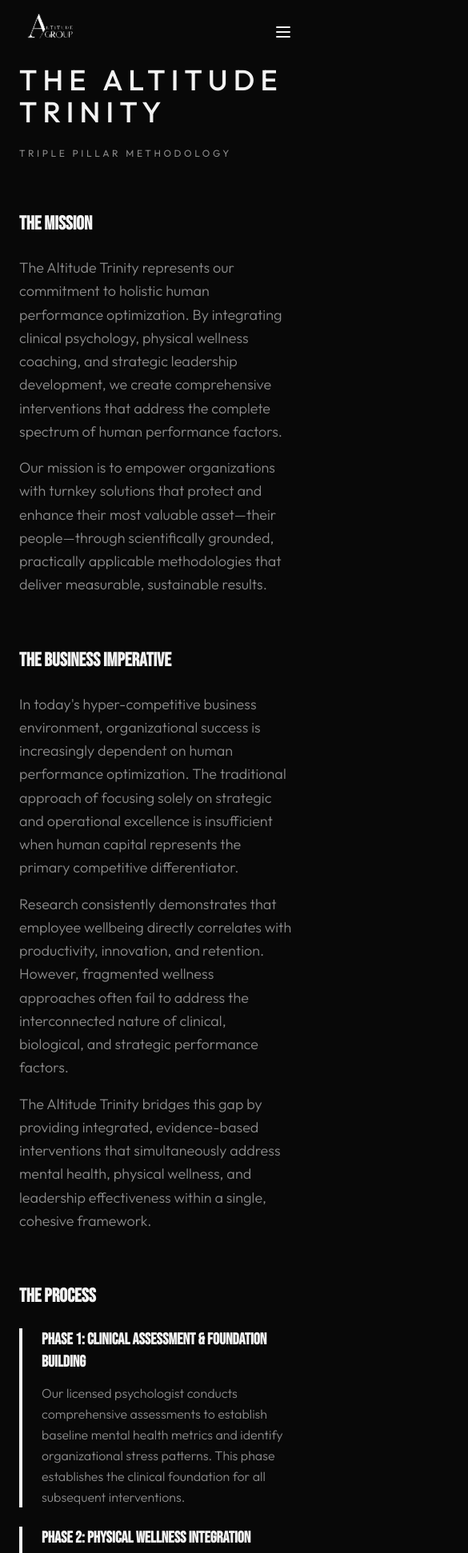
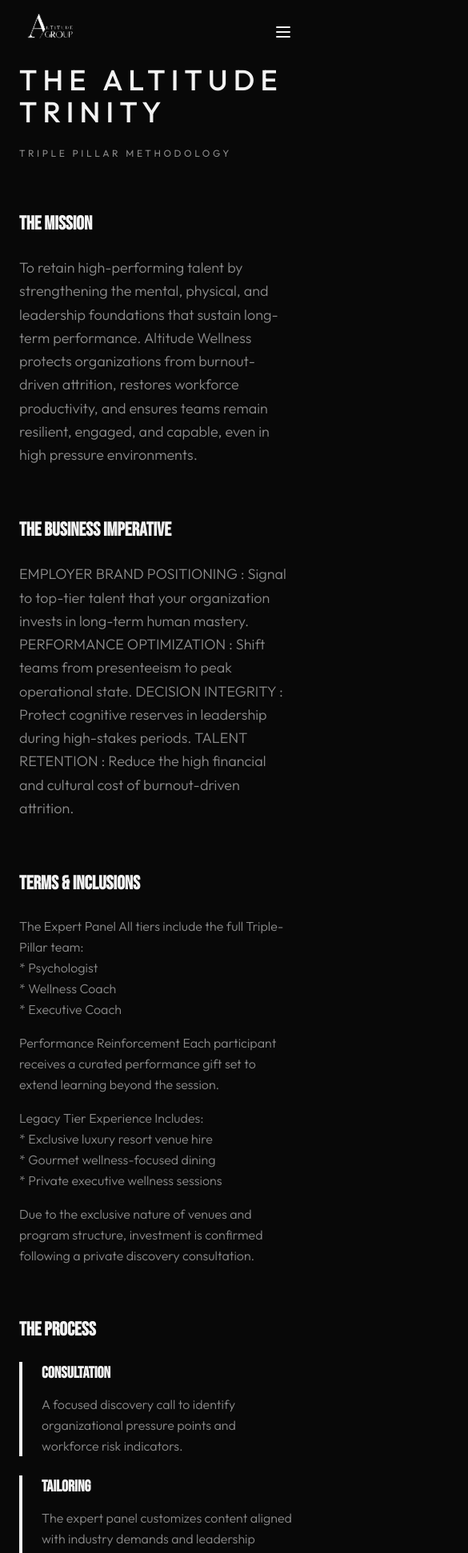
Before and after one commit to whitevolfe/altitute-recruitment, a React (Vite) app: page /packages/altitude-trinity in a window 390 px wide. Shown: the top 1942 px of the page at 80% size, 585 px wide, since content can reach past the window. Built offline with nearby package versions, Linux system fonts and the light colour scheme; the HTML template or start-up script is replaced by a standard one.

Commit message:
latest wellness package content changes and brandlogo

```diff
--- a/src/components/BrandLogosSection.tsx
+++ b/src/components/BrandLogosSection.tsx
@@ -1,15 +1,13 @@
 const BrandLogosSection = () => {
-  // Path starts from /public automatically
-  const logos1 = [
-    // '/brandlogos/1.svg',
-    '/brandlogos/2.svg',
-    '/brandlogos/3.svg',
-    '/brandlogos/4.svg',
-    '/brandlogos/20.svg',
-    '/brandlogos/2.svg',
-    '/brandlogos/3.svg',
-    '/brandlogos/4.svg',
-    '/brandlogos/20.svg',
+  const brands = [
+    'ALTITUDE GROUP',
+    'ALTITUDE TALENT',
+    'ALTITUDE WELLNESS',
+    'ALTITUDE GLOBAL',
+    'ALTITUDE GROUP',
+    'ALTITUDE TALENT',
+    'ALTITUDE WELLNESS',
+    'ALTITUDE GLOBAL',
   ];
 
   // const logos2 = [
@@ -25,13 +23,11 @@ const BrandLogosSection = () => {
         {/* First marquee */}
         <div className='flex overflow-hidden mb-1'>
           <div className='flex animate-marquee-left'>
-            {logos1.map((logo, index) => (
-              <div key={index} className='flex-shrink-0 mx-4'>
-                <img
-                  src={logo}
-                  alt={`Brand Logo ${index + 1}`}
-                  className='h-16 w-60'
-                />
+            {brands.map((brand, index) => (
+              <div key={index} className='flex-shrink-0 mx-8'>
+                <span className='text-white text-2xl font-bold tracking-wider'>
+                  {brand}
+                </span>
               </div>
             ))}
             {/* {logos1.map((logo, index) => (
--- a/src/components/WellnessSection.tsx
+++ b/src/components/WellnessSection.tsx
@@ -83,7 +83,7 @@ const WellnessSection = () => {
           {packages.map((pkg, i) => (
             <ScrollReveal key={pkg.name} delay={0.15 + i * 0.1}>
               <div className='border border-border p-8 md:p-10 flex flex-col h-full hover:border-foreground/20 transition-colors duration-500'>
-                <h3 className='font-display text-2xl tracking-wide text-black px-4 py-2 mb-3'>
+                <h3 className='font-body font-bold text-2xl tracking-wide text-black px-4 py-2 mb-3'>
                   {pkg.name}
                 </h3>
                 <p className='text-xs tracking-[0.2em] uppercase text-black mb-3 font-body'>
--- a/src/pages/AltitudeTrinityPage.tsx
+++ b/src/pages/AltitudeTrinityPage.tsx
@@ -1,8 +1,12 @@
+import { useState } from 'react';
 import Header from '@/components/Header';
 import Footer from '@/components/Footer';
 import ScrollReveal from '@/components/ScrollReveal';
+import { Button } from '@/components/ui/button';
 
 const AltitudeTrinityPage = () => {
+  const [isOpen, setIsOpen] = useState(false);
+
   return (
     <div className='min-h-screen bg-background'>
       <Header />
@@ -24,19 +28,19 @@ const AltitudeTrinityPage = () => {
                   The Mission
                 </h2>
                 <p className='text-muted-foreground font-body font-light text-lg leading-relaxed mb-4'>
-                  The Altitude Trinity represents our commitment to holistic
-                  human performance optimization. By integrating clinical
-                  psychology, physical wellness coaching, and strategic
-                  leadership development, we create comprehensive interventions
-                  that address the complete spectrum of human performance
-                  factors.
+                  To retain high-performing talent by strengthening the mental,
+                  physical, and leadership foundations that sustain long-term
+                  performance. Altitude Wellness protects organizations from
+                  burnout-driven attrition, restores workforce productivity, and
+                  ensures teams remain resilient, engaged, and capable, even in
+                  high pressure environments.
                 </p>
-                <p className='text-muted-foreground font-body font-light text-lg leading-relaxed'>
+                {/* <p className='text-muted-foreground font-body font-light text-lg leading-relaxed'>
                   Our mission is to empower organizations with turnkey solutions
                   that protect and enhance their most valuable asset—their
                   people—through scientifically grounded, practically applicable
                   methodologies that deliver measurable, sustainable results.
-                </p>
+                </p> */}
               </section>
             </ScrollReveal>
 
@@ -46,29 +50,86 @@ const AltitudeTrinityPage = () => {
                   The Business Imperative
                 </h2>
                 <p className='text-muted-foreground font-body font-light text-lg leading-relaxed mb-4'>
-                  In today's hyper-competitive business environment,
-                  organizational success is increasingly dependent on human
-                  performance optimization. The traditional approach of focusing
-                  solely on strategic and operational excellence is insufficient
-                  when human capital represents the primary competitive
-                  differentiator.
+                  EMPLOYER BRAND POSITIONING : Signal to top-tier talent that
+                  your organization invests in long-term human mastery.
+                  PERFORMANCE OPTIMIZATION : Shift teams from presenteeism to
+                  peak operational state. DECISION INTEGRITY : Protect cognitive
+                  reserves in leadership during high-stakes periods. TALENT
+                  RETENTION : Reduce the high financial and cultural cost of
+                  burnout-driven attrition.
                 </p>
-                <p className='text-muted-foreground font-body font-light text-lg leading-relaxed mb-4'>
+                {/* <p className='text-muted-foreground font-body font-light text-lg leading-relaxed mb-4'>
                   Research consistently demonstrates that employee wellbeing
                   directly correlates with productivity, innovation, and
                   retention. However, fragmented wellness approaches often fail
                   to address the interconnected nature of clinical, biological,
                   and strategic performance factors.
-                </p>
-                <p className='text-muted-foreground font-body font-light text-lg leading-relaxed'>
+                </p> */}
+                {/* <p className='text-muted-foreground font-body font-light text-lg leading-relaxed'>
                   The Altitude Trinity bridges this gap by providing integrated,
                   evidence-based interventions that simultaneously address
                   mental health, physical wellness, and leadership effectiveness
                   within a single, cohesive framework.
-                </p>
+                </p> */}
               </section>
             </ScrollReveal>
 
+            <ScrollReveal delay={0.4}>
+              <section>
+                <h2 className='text-2xl md:text-3xl font-display font-semibold text-foreground mb-6'>
+                  Terms & Inclusions
+                </h2>
+                <div className='space-y-4'>
+                  <div>
+                    <p className='text-muted-foreground font-body font-light leading-relaxed'>
+                      The Expert Panel All tiers include the full Triple-Pillar
+                      team:
+                      <ul>
+                        <li>* Psychologist</li>
+                        <li>* Wellness Coach</li>
+                        <li>* Executive Coach</li>
+                      </ul>
+                    </p>
+                  </div>
+
+                  <div>
+                    {/* <h3 className='text-lg font-display font-semibold text-foreground mb-2'>
+                      Confidentiality
+                    </h3> */}
+                    <p className='text-muted-foreground font-body font-light leading-relaxed'>
+                      Performance Reinforcement Each participant receives a
+                      curated performance gift set to extend learning beyond the
+                      session.
+                    </p>
+                  </div>
+
+                  <div>
+                    {/* <h3 className='text-lg font-display font-semibold text-foreground mb-2'>
+                      Customization
+                    </h3> */}
+                    <p className='text-muted-foreground font-body font-light leading-relaxed'>
+                      Legacy Tier Experience Includes:
+                      <ul>
+                        <li>* Exclusive luxury resort venue hire</li>
+                        <li>* Gourmet wellness-focused dining</li>
+                        <li>* Private executive wellness sessions</li>
+                      </ul>
+                    </p>
+                  </div>
+
+                  <div>
+                    {/* <h3 className='text-lg font-display font-semibold text-foreground mb-2'>
+                      Measurement & Reporting
+                    </h3> */}
+                    <p className='text-muted-foreground font-body font-light leading-relaxed'>
+                      Due to the exclusive nature of venues and program
+                      structure, investment is confirmed following a private
+                      discovery consultation.
+                    </p>
+                  </div>
+                </div>
+              </section>
+            </ScrollReveal>
             <ScrollReveal delay={0.3}>
               <section>
                 <h2 className='text-2xl md:text-3xl font-display font-semibold text-foreground mb-6'>
@@ -77,103 +138,170 @@ const AltitudeTrinityPage = () => {
                 <div className='space-y-6'>
                   <div className='border-l-4 border-primary pl-6'>
                     <h3 className='text-xl font-display font-semibold text-foreground mb-3'>
-                      Phase 1: Clinical Assessment & Foundation Building
+                      Consultation
                     </h3>
                     <p className='text-muted-foreground font-body font-light leading-relaxed'>
-                      Our licensed psychologist conducts comprehensive
-                      assessments to establish baseline mental health metrics
-                      and identify organizational stress patterns. This phase
-                      establishes the clinical foundation for all subsequent
-                      interventions.
+                      A focused discovery call to identify organizational
+                      pressure points and workforce risk indicators.
                     </p>
                   </div>
 
                   <div className='border-l-4 border-primary pl-6'>
                     <h3 className='text-xl font-display font-semibold text-foreground mb-3'>
-                      Phase 2: Physical Wellness Integration
+                      Tailoring
                     </h3>
                     <p className='text-muted-foreground font-body font-light leading-relaxed'>
-                      Certified wellness coaches design personalized physical
-                      wellness programs that complement clinical insights,
-                      focusing on sustainable lifestyle changes that enhance
-                      cognitive function and emotional regulation.
+                      The expert panel customizes content aligned with industry
+                      demands and leadership dynamics.
                     </p>
                   </div>
 
                   <div className='border-l-4 border-primary pl-6'>
                     <h3 className='text-xl font-display font-semibold text-foreground mb-3'>
-                      Phase 3: Leadership Reinforcement
+                      Execution
                     </h3>
                     <p className='text-muted-foreground font-body font-light leading-relaxed'>
-                      Executive coaches work with leadership teams to integrate
-                      wellness principles into organizational culture, ensuring
-                      sustainable implementation and long-term performance
-                      optimization.
+                      Seamless, professionally managed delivery with minimal
+                      operational disruption.
                     </p>
                   </div>
 
                   <div className='border-l-4 border-primary pl-6'>
-                    <h3 className='text-xl font-display font-semibold text-foreground mb-3'>
+                    {/* <h3 className='text-xl font-display font-semibold text-foreground mb-3'>
                       Phase 4: Integration & Sustainment
-                    </h3>
+                    </h3> */}
                     <p className='text-muted-foreground font-body font-light leading-relaxed'>
-                      Comprehensive follow-up programs ensure lasting change
-                      through ongoing support, measurement, and adjustment based
-                      on real-world organizational dynamics.
-                    </p>
-                  </div>
-                </div>
-              </section>
-            </ScrollReveal>
-
-            <ScrollReveal delay={0.4}>
-              <section>
-                <h2 className='text-2xl md:text-3xl font-display font-semibold text-foreground mb-6'>
-                  Terms & Conditions
-                </h2>
-                <div className='space-y-4'>
-                  <div>
-                    <h3 className='text-lg font-display font-semibold text-foreground mb-2'>
-                      Program Duration
-                    </h3>
-                    <p className='text-muted-foreground font-body font-light leading-relaxed'>
-                      The Altitude Trinity program spans 12 weeks with flexible
-                      scheduling to accommodate organizational needs and time
-                      zone considerations.
+                      Your workforce is your greatest asset. Strengthen it
                     </p>
                   </div>
 
                   <div>
-                    <h3 className='text-lg font-display font-semibold text-foreground mb-2'>
-                      Confidentiality
-                    </h3>
-                    <p className='text-muted-foreground font-body font-light leading-relaxed'>
-                      All participant information is treated with the highest
-                      level of confidentiality in accordance with international
-                      privacy standards and professional ethical guidelines.
-                    </p>
-                  </div>
+                    <Button
+                      variant='hero-outline'
+                      size='lg'
+                      onClick={() => setIsOpen(true)}
+                    >
+                      Build the team that builds your company Speak to a Talent
+                      Partner
+                    </Button>
 
-                  <div>
-                    <h3 className='text-lg font-display font-semibold text-foreground mb-2'>
-                      Customization
-                    </h3>
-                    <p className='text-muted-foreground font-body font-light leading-relaxed'>
-                      Programs are tailored to specific organizational cultures,
-                      industry requirements, and participant needs while
-                      maintaining evidence-based methodological integrity.
-                    </p>
-                  </div>
+                    {isOpen && (
+                      <div className='fixed inset-0 bg-black bg-opacity-50 flex items-center justify-center z-50'>
+                        <div className='bg-white p-6 rounded-lg max-w-md w-full mx-4'>
+                          <h3 className='text-lg font-semibold mb-4'>
+                            Speak to a Talent Partner
+                          </h3>
+                          <form
+                            action='https://api.web3forms.com/submit'
+                            method='POST'
+                            className='space-y-4'
+                            onSubmit={() => setIsOpen(false)}
+                          >
+                            <input
+                              type='hidden'
+                              name='access_key'
+                              value='YOUR_WEB3FORMS_ACCESS_KEY'
+                            />
+                            <input
+                              type='hidden'
+                              name='subject'
+                              value='New Talent Partner Inquiry'
+                            />
+                            <input
+                              type='hidden'
+                              name='from_name'
+                              value='Altitude Talent Website'
+                            />
+                            <input
+                              type='hidden'
+                              name='to'
+                              value='your-email@example.com'
+                            />
 
-                  <div>
-                    <h3 className='text-lg font-display font-semibold text-foreground mb-2'>
-                      Measurement & Reporting
-                    </h3>
-                    <p className='text-muted-foreground font-body font-light leading-relaxed'>
-                      Comprehensive pre- and post-program assessments provide
-                      measurable outcomes and ROI documentation for
-                      organizational stakeholders.
-                    </p>
+                            <div>
+                              <label
+                                htmlFor='name'
+                                className='block text-sm font-medium text-gray-700'
+                              >
+                                Name
+                              </label>
+                              <input
+                                type='text'
+                                id='name'
+                                name='name'
+                                required
+                                className='mt-1 block w-full px-3 py-2 border border-gray-300 rounded-md shadow-sm focus:outline-none focus:ring-blue-500 focus:border-blue-500'
+                              />
+                            </div>
+
+                            <div>
+                              <label
+                                htmlFor='email'
+                                className='block text-sm font-medium text-gray-700'
+                              >
+                                Email
+                              </label>
+                              <input
+                                type='email'
+                                id='email'
+                                name='email'
+                                required
+                                className='mt-1 block w-full px-3 py-2 border border-gray-300 rounded-md shadow-sm focus:outline-none focus:ring-blue-500 focus:border-blue-500'
+                              />
+                            </div>
+
+                            <div>
+                              <label
+                                htmlFor='company'
+                                className='block text-sm font-medium text-gray-700'
+                              >
+                                Company
+                              </label>
+                              <input
+                                type='text'
+                                id='company'
+                                name='company'
+                                required
+                                className='mt-1 block w-full px-3 py-2 border border-gray-300 rounded-md shadow-sm focus:outline-none focus:ring-blue-500 focus:border-blue-500'
+                              />
+                            </div>
+
+                            <div>
+                              <label
+                                htmlFor='message'
+                                className='block text-sm font-medium text-gray-700'
+                              >
+                                Message
+                              </label>
+                              <textarea
+                                id='message'
+                                name='message'
+                                rows={4}
+                                className='mt-1 block w-full px-3 py-2 border border-gray-300 rounded-md shadow-sm focus:outline-none focus:ring-blue-500 focus:border-blue-500'
+                              ></textarea>
+                            </div>
+
+                            <div className='flex space-x-2'>
+                              <Button
+                                type='submit'
+                                variant='hero'
+                                className='flex-1'
+                              >
+                                Submit
+                              </Button>
+                              <Button
+                                type='button'
+                                variant='outline'
+                                onClick={() => setIsOpen(false)}
+                                className='flex-1'
+                              >
+                                Cancel
+                              </Button>
+                            </div>
+                          </form>
+                        </div>
+                      </div>
+                    )}
                   </div>
                 </div>
               </section>
--- a/src/pages/Talent.tsx
+++ b/src/pages/Talent.tsx
@@ -4,6 +4,7 @@ import Footer from '@/components/Footer';
 import WhyChooseUsSection from '@/components/WhyChooseUsSection';
 import HowItWorksSection from '@/components/HowItWorksSection';
 import CallToActionSection from '@/components/CallToActionSection';
+import GlobalCommunitySection from '@/components/GlobalCommunitySection';
 
 const Talent = () => {
   return (
@@ -22,7 +23,8 @@ const Talent = () => {
         </main>
         <WhyChooseUsSection />
         <HowItWorksSection />
-        <CallToActionSection />
+        <GlobalCommunitySection />
+        {/* <CallToActionSection /> */}
         <Footer />
       </div>
     </div>
```
Also changed, not shown: src/components/JobsSection.tsx (+11 -4 lines), src/components/TestimonialsSection.tsx (+8 -8 lines), src/components/TradingRevolutionSection.tsx (+26 -14 lines).
